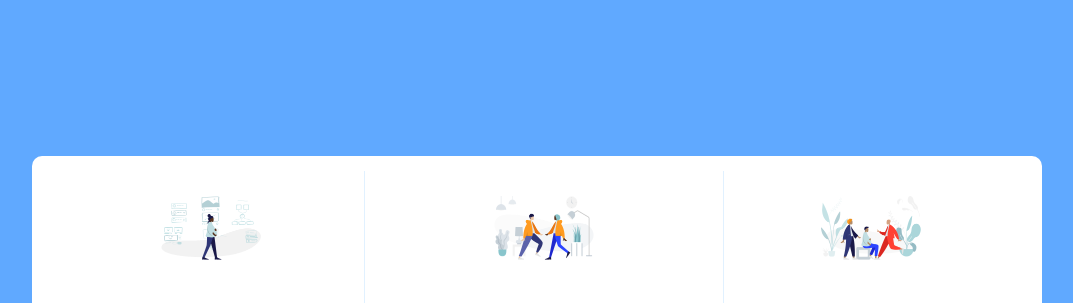
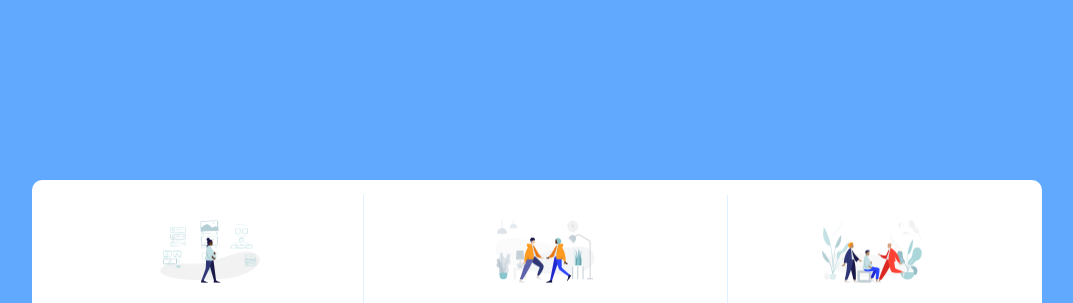
Before and after one commit to tanvisau/PriceTableStarter, a plain HTML site: page index.html in a window 1280 px wide. Shown: the top 303 px of the page, without its empty margins (103-1176 px from the left). Drawn offline with Linux system fonts and the light colour scheme.

Commit message:
Add CSS reset

```diff
--- a/app.css
+++ b/app.css
@@ -1,6 +1,56 @@
+/* http://meyerweb.com/eric/tools/css/reset/
+   v2.0 | 20110126
+   License: none (public domain)
+*/
+
+html, body, div, span, applet, object, iframe,
+h1, h2, h3, h4, h5, h6, p, blockquote, pre,
+a, abbr, acronym, address, big, cite, code,
+del, dfn, em, img, ins, kbd, q, s, samp,
+small, strike, strong, sub, sup, tt, var,
+b, u, i, center,
+dl, dt, dd, ol, ul, li,
+fieldset, form, label, legend,
+table, caption, tbody, tfoot, thead, tr, th, td,
+article, aside, canvas, details, embed,
+figure, figcaption, footer, header, hgroup,
+menu, nav, output, ruby, section, summary,
+time, mark, audio, video {
+	margin: 0;
+	padding: 0;
+	border: 0;
+	font-size: 100%;
+	font: inherit;
+	vertical-align: baseline;
+}
+/* HTML5 display-role reset for older browsers */
+article, aside, details, figcaption, figure,
+footer, header, hgroup, menu, nav, section {
+	display: block;
+}
+body {
+	line-height: 1;
+}
+ol, ul {
+	list-style: none;
+}
+blockquote, q {
+	quotes: none;
+}
+blockquote:before, blockquote:after,
+q:before, q:after {
+	content: '';
+	content: none;
+}
+table {
+	border-collapse: collapse;
+	border-spacing: 0;
+}
+
+
 html{
     box-sizing: border-box
-    font-family: 'Raleway', sans-serif;
+    font-family: 'Open Sans', sans-serif;
 }
 
 body{
--- a/index.html
+++ b/index.html
@@ -5,7 +5,7 @@
     <meta charset="UTF-8">
     <meta name="viewport" content="width=device-width, initial-scale=1.0">
     <title>Price Tiers</title>
-    <link href="https://fonts.googleapis.com/css2?family=Raleway&display=swap" rel="stylesheet">
+    <link rel="stylesheet" href="https://fonts.googleapis.com/css?family=Open+Sans:400,600,700">
     <link rel="stylesheet" href="app.css">
 </head>
 
```
Also changed, not shown: 1 other file.
